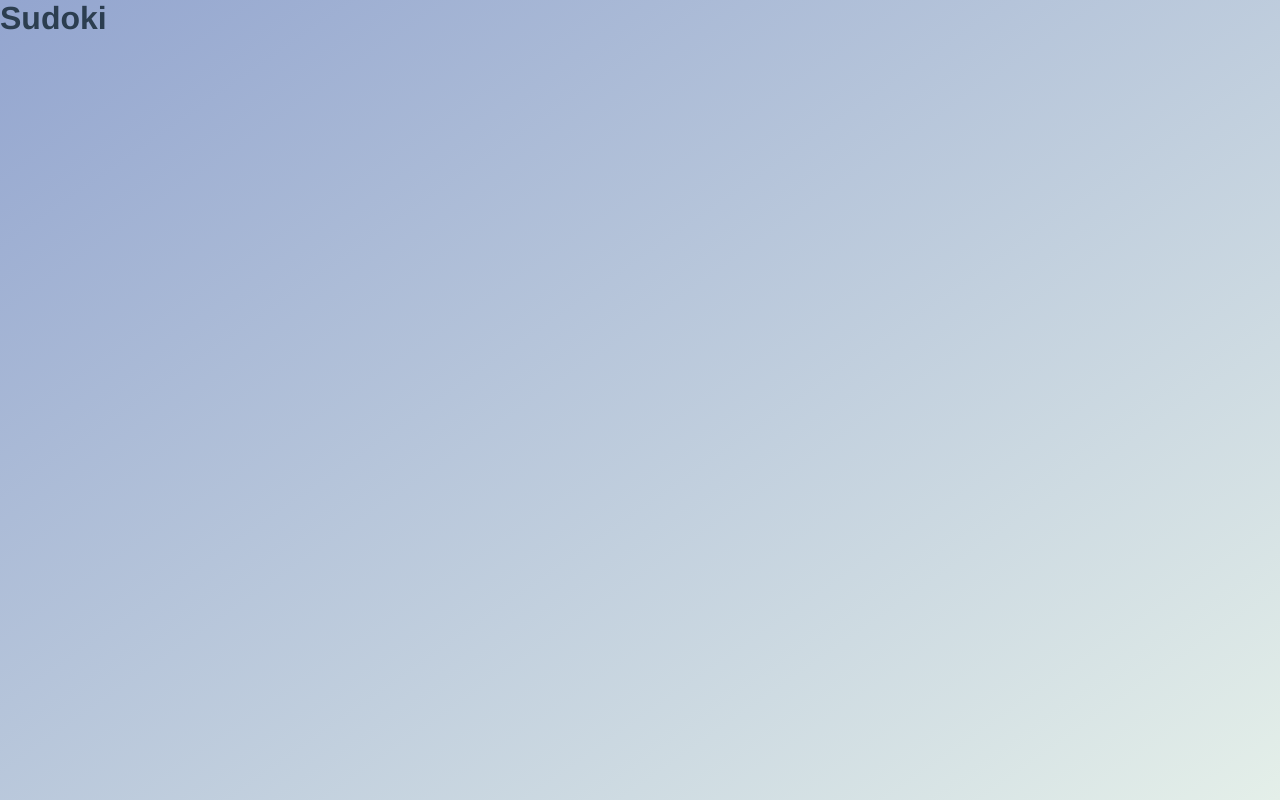
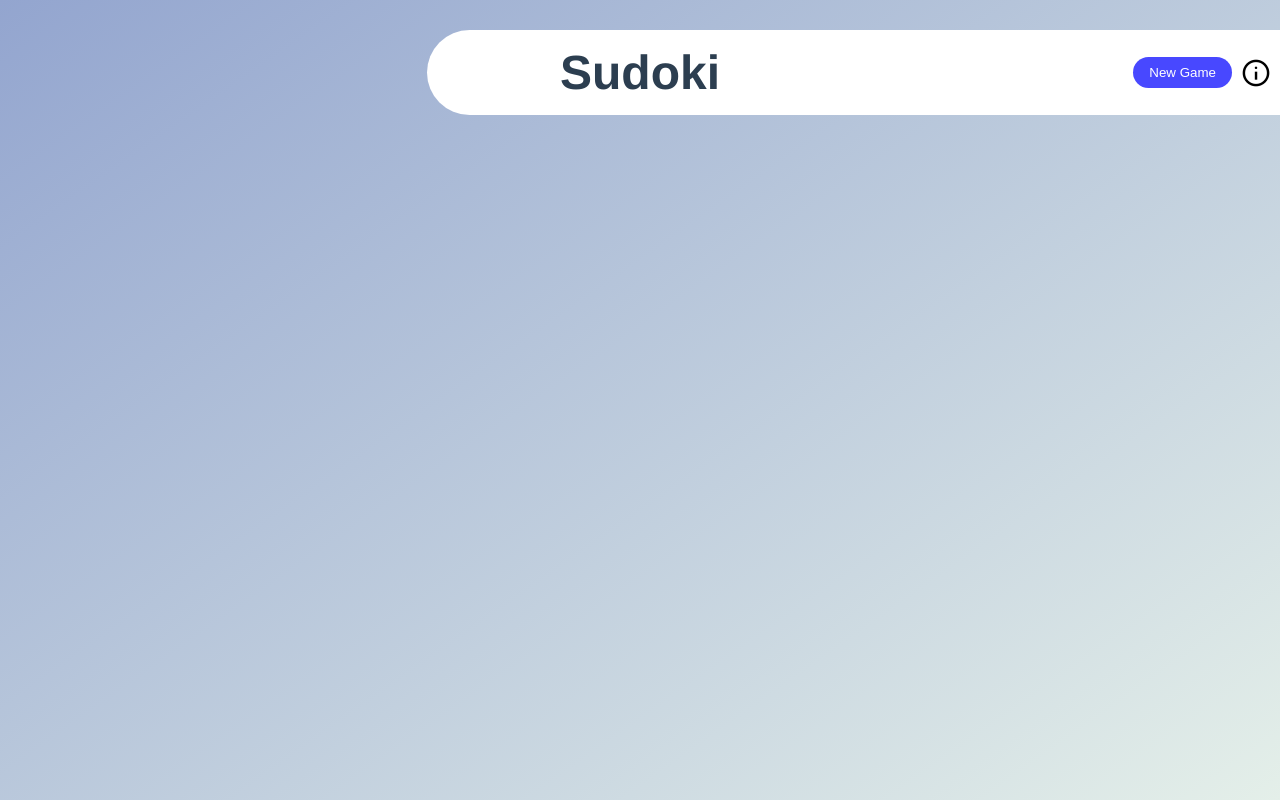
Before and after one commit to the-man2004/sudoku-app, a Vue app: page / in a window 1280 px wide. Built offline with nearby package versions, Linux system fonts and the light colour scheme.

Commit message:
Added header & started styling.

```diff
--- a/public/index.html
+++ b/public/index.html
@@ -5,6 +5,10 @@
     <meta http-equiv="X-UA-Compatible" content="IE=edge" />
     <meta name="viewport" content="width=device-width,initial-scale=1.0" />
     <link rel="icon" href="<%= BASE_URL %>favicon.ico" />
+    <link
+      rel="stylesheet"
+      href="https://fonts.googleapis.com/css2?family=Material+Symbols+Outlined:opsz,wght,FILL,GRAD@24,400,0,0"
+    />
     <title>Sudoki</title>
   </head>
   <body>
--- a/src/App.vue
+++ b/src/App.vue
@@ -1,9 +1,10 @@
 <template>
-  <h1>{{ puzzleStore.title }}</h1>
+  <Header></Header>
 </template>
 
 <script setup>
 import { usePuzzleStore } from "./store/index";
+import Header from "./components/Header.vue";
 
 const puzzleStore = usePuzzleStore();
 </script>
--- /dev/null
+++ b/src/components/Header.vue
@@ -0,0 +1,90 @@
+<template>
+  <div class="header">
+    <nav>
+      <span class="logo">Sudoki</span>
+      <div class="navigation-buttons">
+        <button class="new-game">New Game</button>
+        <button class="material-symbols-outlined info">info</button>
+      </div>
+    </nav>
+  </div>
+</template>
+
+<style scoped>
+nav {
+  padding: 15px 0;
+
+  grid-area: nav;
+
+  display: grid;
+  grid-template-columns: repeat(2, 1fr);
+
+  background: rgba(255, 255, 255, 0.3);
+}
+
+.logo {
+  padding: 0 0.5rem;
+  font-size: 2rem;
+  font-weight: 700;
+}
+
+.navigation-buttons {
+  margin-right: 0.5rem;
+  display: flex;
+  align-items: center;
+  justify-content: end;
+  gap: 0.5rem;
+}
+
+button {
+  outline: none;
+  border: none;
+
+  cursor: pointer;
+}
+
+.new-game {
+  padding: 0.5rem 1rem;
+
+  border-radius: 100px;
+
+  background: rgb(72, 72, 255);
+  color: white;
+
+  transition: all 300ms ease;
+}
+
+.new-game:hover,
+.new-game:focus {
+  background: blue;
+}
+
+.info {
+  font-size: 2rem;
+  background: none;
+}
+
+@media (min-width: 900px) {
+  .logo {
+    font-size: 3rem;
+  }
+
+  .header {
+    display: grid;
+    grid-template-columns: repeat(3, 1fr);
+    grid-template-areas: ". nav nav";
+  }
+
+  nav {
+    margin-top: 30px;
+    border-top-left-radius: 100px;
+    border-bottom-left-radius: 100px;
+
+    background: white;
+  }
+
+  .logo {
+    text-align: center;
+  }
+}
+</style>
```
